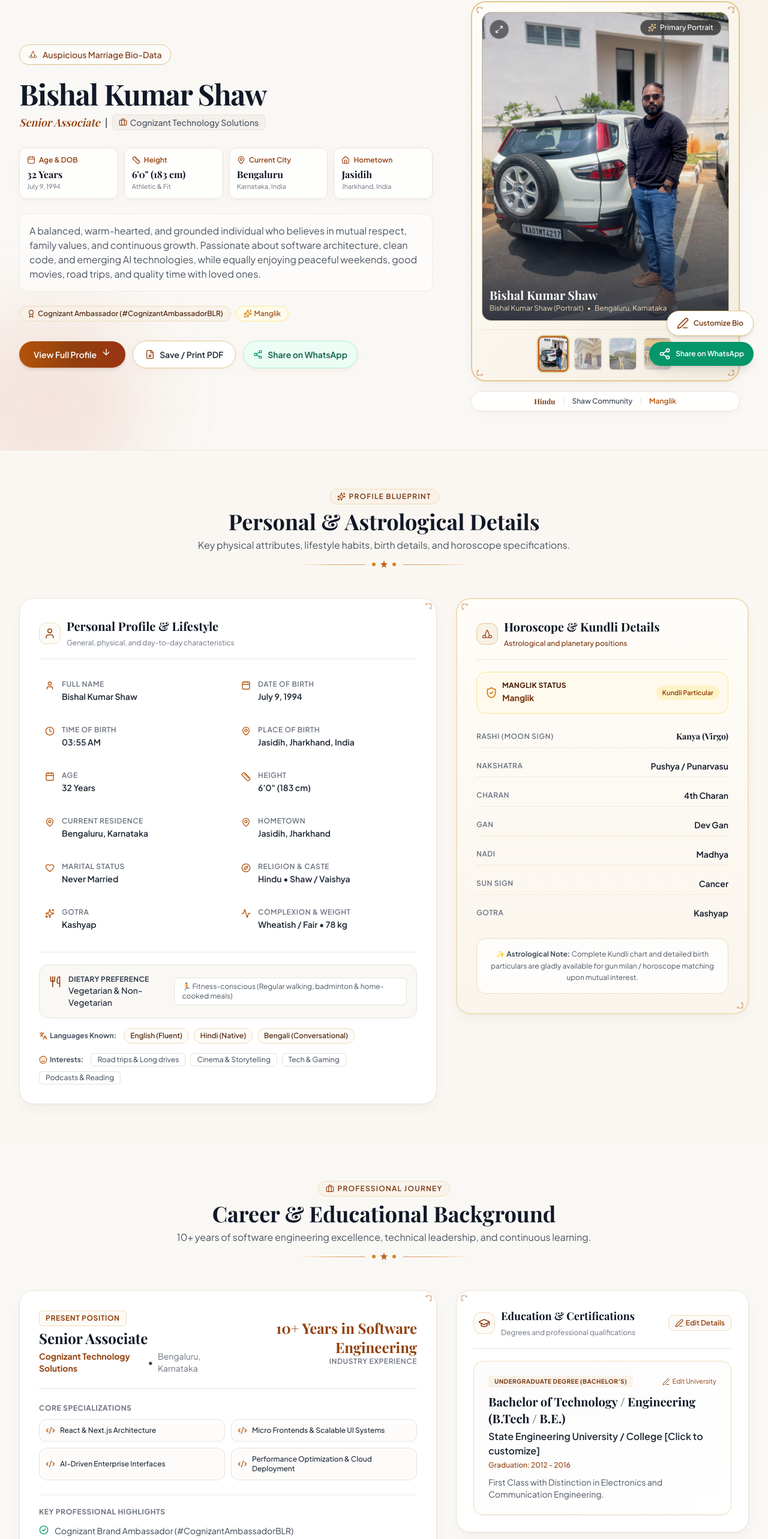
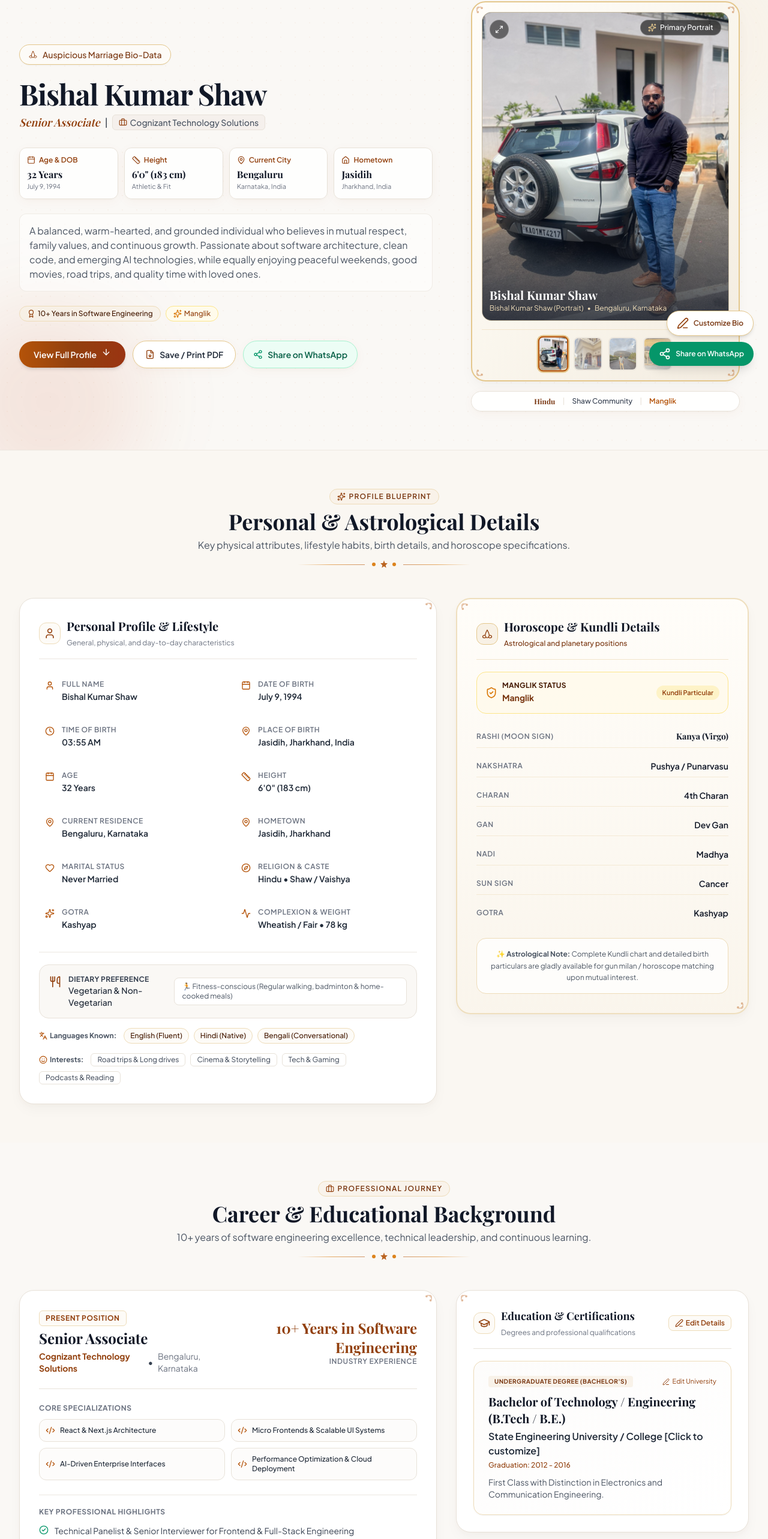
Before and after one commit to bkshaw1994/BioData, a React (Vite) app: page / in a window 1280 px wide. Shown: the part 166-2732 px from the top of the page at 60% size. Built offline with nearby package versions, Linux system fonts and the light colour scheme; a web font is replaced by a local one.

Commit message:
fix: removed Cognizant Ambassador mentions across hero, career highlights, print view and data

```diff
--- a/src/App.jsx
+++ b/src/App.jsx
@@ -18,7 +18,7 @@ import { Share2, Printer, Sparkles, Edit3 } from 'lucide-react';
 export default function App() {
   const [bioData, setBioData] = useState(() => {
     try {
-      const saved = localStorage.getItem('biodata_bishal_v7') || localStorage.getItem('biodata_bishal_v6') || localStorage.getItem('biodata_bishal_v5') || localStorage.getItem('biodata_bishal_v4') || localStorage.getItem('biodata_bishal_v3') || localStorage.getItem('biodata_bishal_v2');
+      const saved = localStorage.getItem('biodata_bishal_v8') || localStorage.getItem('biodata_bishal_v7') || localStorage.getItem('biodata_bishal_v6') || localStorage.getItem('biodata_bishal_v5') || localStorage.getItem('biodata_bishal_v4') || localStorage.getItem('biodata_bishal_v3') || localStorage.getItem('biodata_bishal_v2');
       if (saved) {
         const parsed = JSON.parse(saved);
         // Ensure real photos are used if previously saved photos were placeholders
@@ -48,6 +48,10 @@ export default function App() {
         if (parsed.career.workHistory?.[0]) {
           parsed.career.workHistory[0].role = "Senior Associate";
         }
+        // Remove Ambassador from highlights
+        if (parsed?.career?.highlights) {
+          parsed.career.highlights = parsed.career.highlights.filter(h => !h.includes("Ambassador"));
+        }
         // Update Manglik status
         if (!parsed.horoscope) parsed.horoscope = {};
         parsed.horoscope.manglik = "Manglik";
@@ -64,7 +68,7 @@ export default function App() {
   const [selectedPhoto, setSelectedPhoto] = useState(null);
 
   const handleSaveData = (updatedData) => {
-    // Ensure no postGraduation or schooling or smoking is persisted
+    // Ensure clean fields
     if (updatedData?.education?.postGraduation) {
       delete updatedData.education.postGraduation;
     }
@@ -77,9 +81,12 @@ export default function App() {
     if (updatedData?.personal?.drinking) {
       delete updatedData.personal.drinking;
     }
+    if (updatedData?.career?.highlights) {
+      updatedData.career.highlights = updatedData.career.highlights.filter(h => !h.includes("Ambassador"));
+    }
     setBioData(updatedData);
     try {
-      localStorage.setItem('biodata_bishal_v7', JSON.stringify(updatedData));
+      localStorage.setItem('biodata_bishal_v8', JSON.stringify(updatedData));
     } catch (e) {
       console.error("Failed to persist biodata", e);
     }
@@ -88,6 +95,7 @@ export default function App() {
   const handleResetData = () => {
     setBioData(initialBioData);
     try {
+      localStorage.removeItem('biodata_bishal_v8');
       localStorage.removeItem('biodata_bishal_v7');
       localStorage.removeItem('biodata_bishal_v6');
       localStorage.removeItem('biodata_bishal_v5');
--- a/src/components/EducationCareer.jsx
+++ b/src/components/EducationCareer.jsx
@@ -93,14 +93,13 @@ export const EducationCareer = ({ data, onOpenEdit }) => {
                 </div>
               </div>
 
-              {/* Key Highlights & Brand Ambassador */}
+              {/* Key Highlights */}
               <div className="mt-6 pt-5 border-t border-warmborder/80">
                 <span className="text-xs font-bold text-charcoal-500 uppercase tracking-wider block mb-3">
                   Key Professional Highlights
                 </span>
                 <div className="space-y-2.5">
                   {(career.highlights || [
-                    "Cognizant Brand Ambassador (#CognizantAmbassadorBLR)",
                     "Technical Panelist & Senior Interviewer for Frontend & Full-Stack Engineering",
                     "Leads distributed engineering teams building high-scale enterprise applications",
                     "Active mentor for junior developers and engineering excellence evangelist"
--- a/src/components/Hero.jsx
+++ b/src/components/Hero.jsx
@@ -135,7 +135,7 @@ export const Hero = ({ data, onPrint, onOpenShare, onOpenEdit, onSelectPhoto })
             <div className="flex flex-wrap items-center gap-2 text-xs font-medium text-charcoal-700">
               <span className="inline-flex items-center gap-1 px-3 py-1 rounded-full bg-gold-100/70 border border-gold-200 text-gold-800">
                 <Award className="w-3.5 h-3.5 text-gold-600" />
-                Cognizant Ambassador (#CognizantAmbassadorBLR)
+                10+ Years in Software Engineering
               </span>
               <span className="inline-flex items-center gap-1 px-3 py-1 rounded-full bg-amber-50 border border-amber-200 text-amber-800">
                 <Sparkles className="w-3.5 h-3.5 text-amber-600" />
--- a/src/components/PrintBioData.jsx
+++ b/src/components/PrintBioData.jsx
@@ -154,7 +154,7 @@ export const PrintBioData = ({ data }) => {
                   {c.currentCompany || "Cognizant Technology Solutions"} • {c.currentLocation || "Bengaluru, Karnataka"}
                 </div>
                 <div className="text-[9pt] text-gray-600 mt-1">
-                  <strong>Specialization:</strong> React, Next.js, Micro Frontends, AI Enterprise UI, Cloud Deployment. Recognized as Cognizant Brand Ambassador (#CognizantAmbassadorBLR) and Senior Interviewer.
+                  <strong>Specialization:</strong> React, Next.js, Micro Frontends, AI Enterprise UI, Cloud Deployment. Senior Technical Interviewer & Engineering Mentor.
                 </div>
               </div>
 
--- a/src/data/biodata.js
+++ b/src/data/biodata.js
@@ -55,7 +55,6 @@ export const initialBioData = {
       "Performance Optimization & Cloud Deployment"
     ],
     highlights: [
-      "Cognizant Brand Ambassador (#CognizantAmbassadorBLR)",
       "Technical Panelist & Senior Interviewer for Frontend & Full-Stack Engineering",
       "Leads distributed engineering teams building high-scale enterprise applications",
       "Active mentor for junior developers and engineering excellence evangelist"
```
Also changed, not shown: 1 other file (tests, documents, lock files or other folders).
